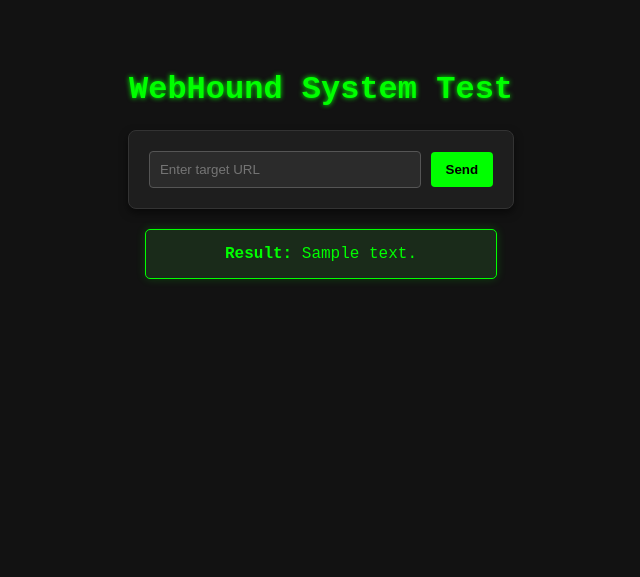
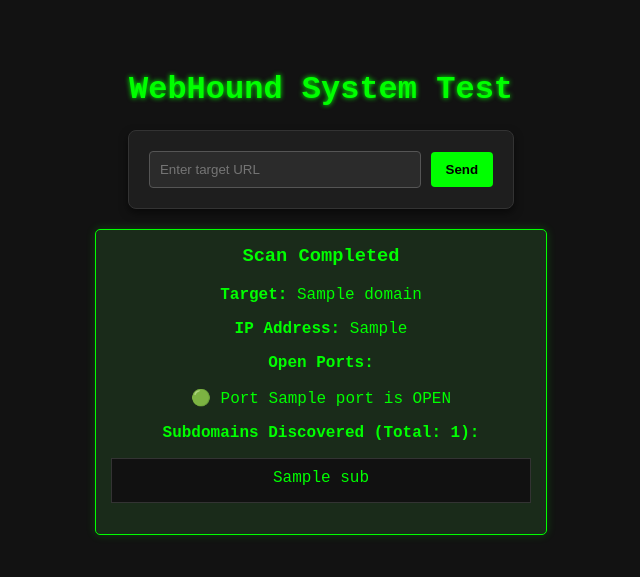
Before and after one commit to budakhuseyin/WebHound, a Flask app: template templates/index.html in a window 1280 px wide. Shown: the top 577 px of the page, without its empty margins (319-959 px from the left). Run offline with Flask 3, Linux system fonts and the light colour scheme; the template is opened without the code that fills it: most values are stand-ins (such as "Sample title", 1, 10 or a date in 2020).

Commit message:
add scan_port and find_subdom

```diff
--- a/main.py
+++ b/main.py
@@ -6,14 +6,14 @@ app=Flask(__name__)
 
 
 def index():
-    message= None
+    scan_results=None
 
     if request.method=="POST":
         target= request.form.get('target_url')
 
-        message=web_hound.test(target)
+        scan_results=web_hound.run_recon(target)
 
-    return render_template("index.html", message=message)
+    return render_template("index.html", results=scan_results)
 
 
 if __name__ =="__main__":
--- a/requirements.txt
+++ b/requirements.txt
@@ -0,0 +1 @@
+requests
--- a/static/style.css
+++ b/static/style.css
@@ -52,7 +52,7 @@ button:hover {
     background-color: #1a2b1a;
     color: #00ff00;
     border-radius: 5px;
-    width: 320px;
+    width: 420px;
     text-align: center;
     box-shadow: 0 0 10px rgba(0, 255, 0, 0.2);
 }
--- a/templates/index.html
+++ b/templates/index.html
@@ -15,10 +15,38 @@
         <button type="submit">Send</button>
     </form>
 
-    {% if message %}
-    <div class="result-box">
-        <strong>Result:</strong> {{ message }}
-    </div>
+    {% if results %}
+        <div class="result-box">
+            {% if results.error %}
+                <span style="color: red;"><strong>Error:</strong> {{ results.error }}</span>
+            {% else %}
+                <h3 style="margin-top: 0;">Scan Completed</h3>
+                <p><strong>Target:</strong> {{ results.domain }}</p>
+                <p><strong>IP Address:</strong> {{ results.ip }}</p>
+
+                <p><strong>Open Ports:</strong></p>
+                {% if results.open_ports %}
+                    <ul style="list-style-type: none; padding: 0;">
+                        {% for port in results.open_ports %}
+                            <li>🟢 Port {{ port }} is OPEN</li>
+                        {% endfor %}
+                    </ul>
+                {% else %}
+                    <p>No open ports found in the default list.</p>
+                {% endif %}
+
+                    <p><strong>Subdomains Discovered (Total: {{ results.subdomains|length }}):</strong></p>                {% if results.subdomains %}
+                    <ul style="list-style-type: none; padding: 0; max-height: 200px; overflow-y: auto; border: 1px solid #333; padding: 10px; background-color: #111;">
+                        {% for sub in results.subdomains %}
+                            <li style="margin-bottom: 5px;"> {{ sub }}</li>
+                        {% endfor %}
+                    </ul>
+                {% else %}
+                    <p>No subdomains found.</p>
+                {% endif %}
+
+            {% endif %}
+        </div>
     {% endif %}
 
 </body>
```
Also changed, not shown: web_hound.py (+80 -2 lines), 1 other file.
